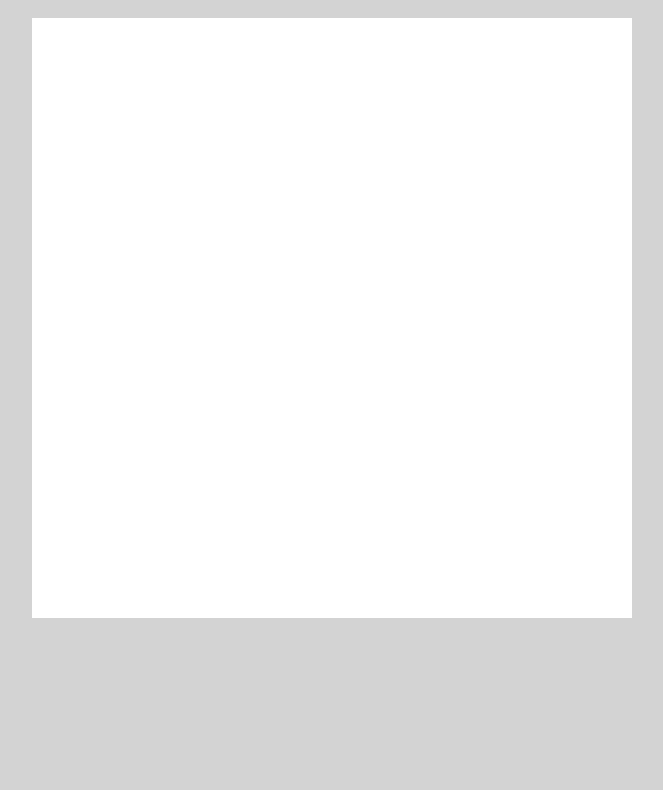
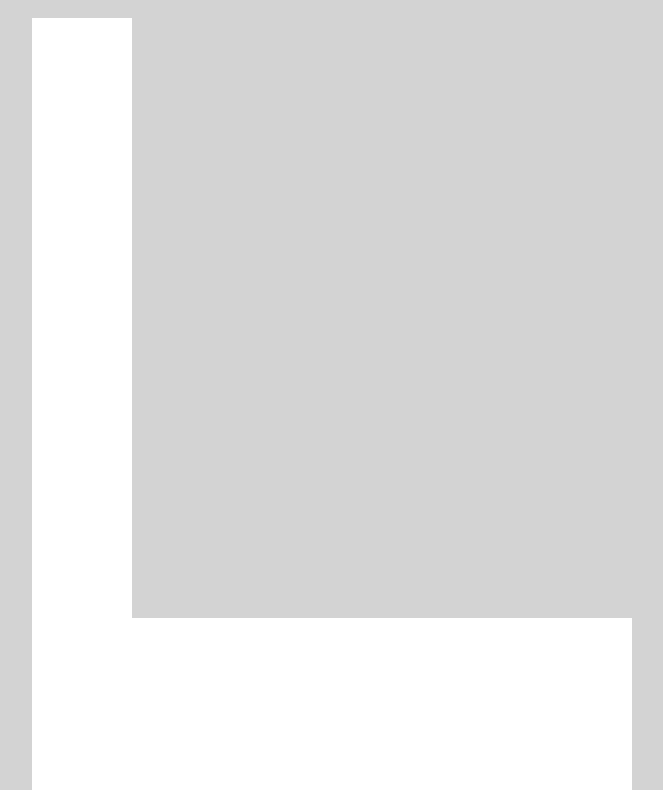
Before and after one commit to kylemngbt/etch-a-sketch, a plain HTML site: page index.html in a window 1280 px wide. Shown: the part 107-897 px from the top of the page, without its empty margins (308-971 px from the left). Before the commit the page ends 800 px from the top, so only its background shows below. Drawn offline with Linux system fonts and the light colour scheme.

Commit message:
Set buttons section size and bgColor

```diff
--- a/css/style.css
+++ b/css/style.css
@@ -19,3 +19,9 @@ body {
   width: 600px;
   max-width: 100%;
 }
+
+.buttons {
+  height: 600px;
+  width: 100px;
+  background-color: white;
+}
```
